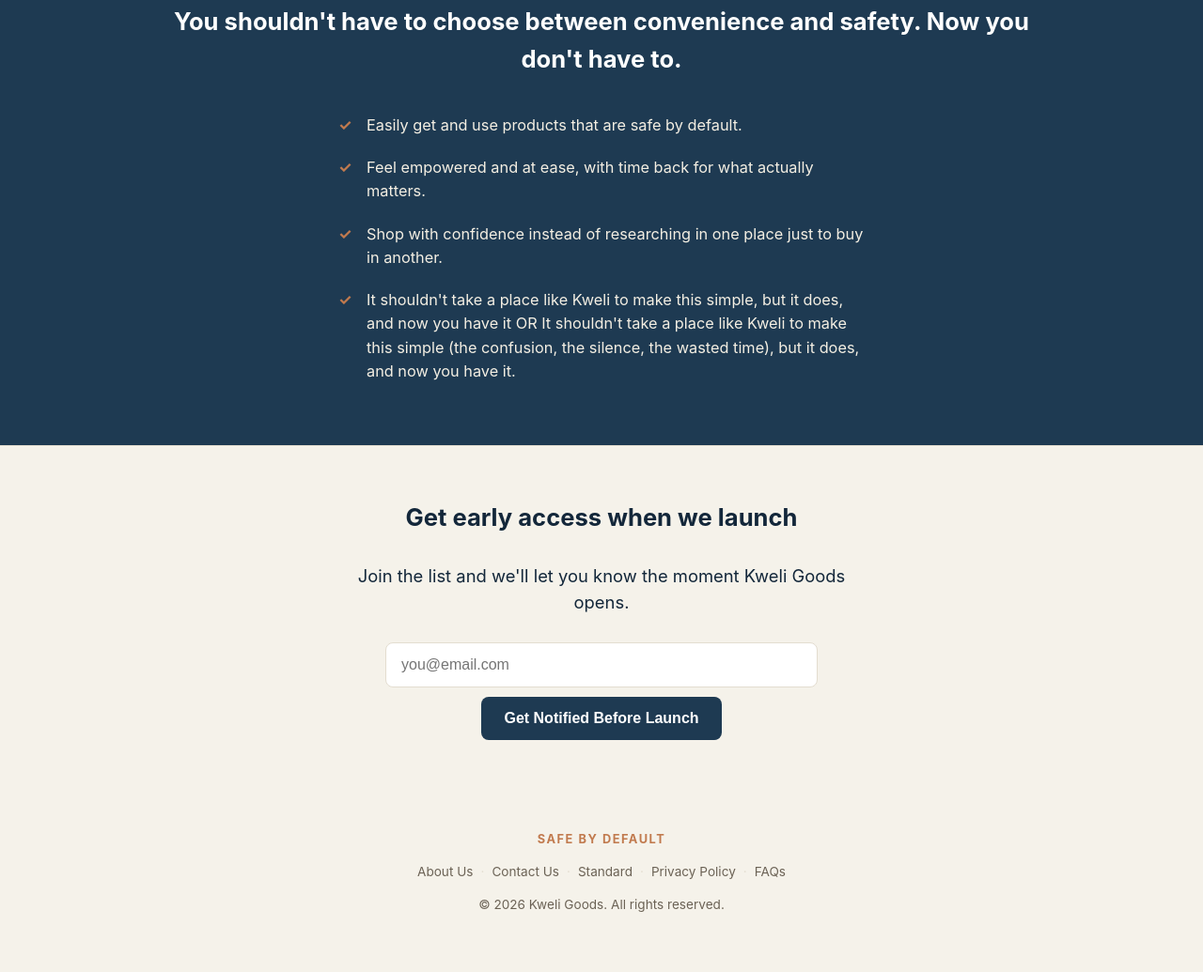
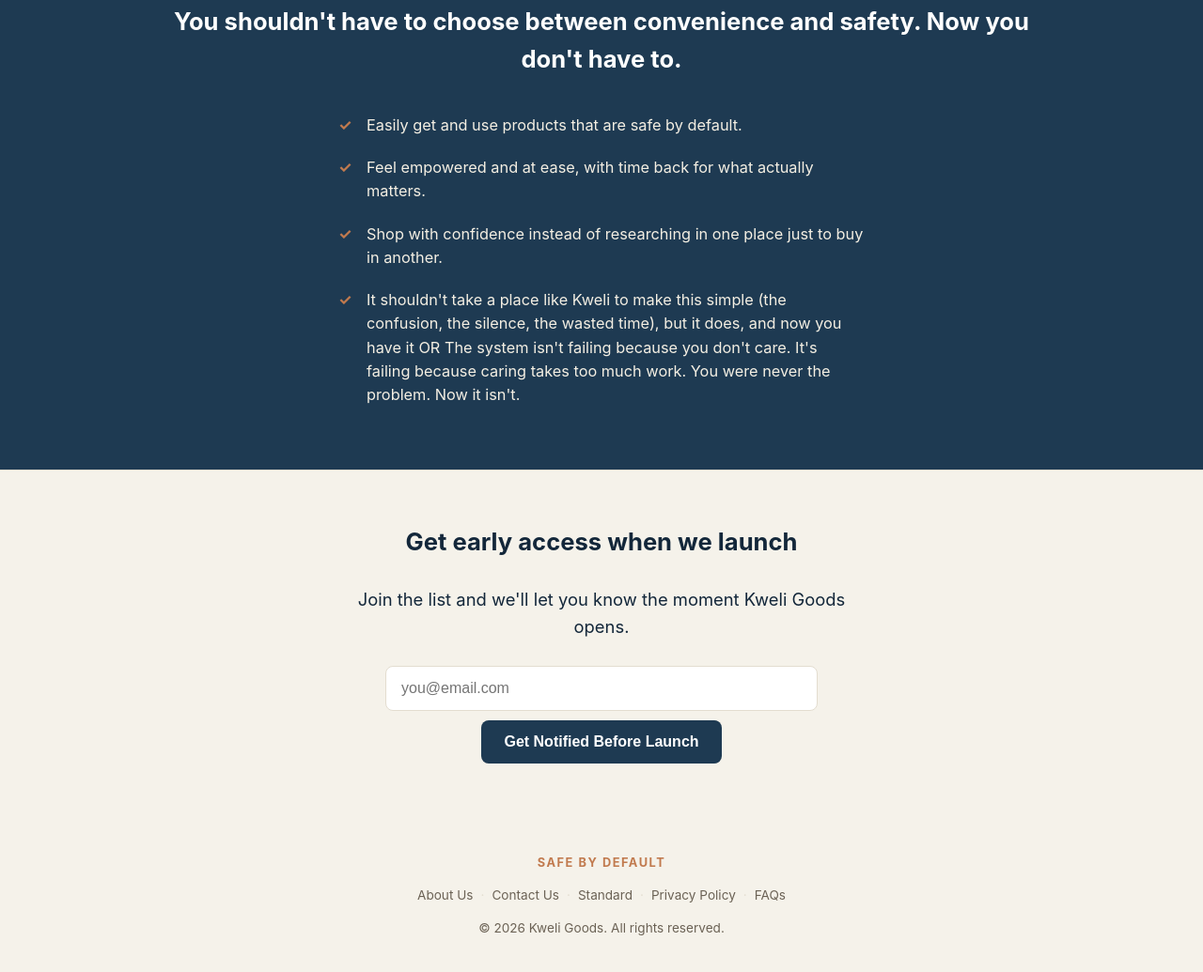
Before and after one commit to petenash02/Kweli-Goods-Landing, a plain HTML site: page index.html in a window 1280 px wide. Shown: the part 1998-3033 px from the top of the page at 94% size. Drawn offline with Linux system fonts and the light colour scheme.

Commit message:
Add files via upload

```diff
--- a/index.html
+++ b/index.html
@@ -380,7 +380,7 @@
       <li>Easily get and use products that are safe by default.</li>
       <li>Feel empowered and at ease, with time back for what actually matters.</li>
       <li>Shop with confidence instead of researching in one place just to buy in another.</li>
-      <li>It shouldn't take a place like Kweli to make this simple, but it does, and now you have it OR It shouldn't take a place like Kweli to make this simple (the confusion, the silence, the wasted time), but it does, and now you have it.</li>
+      <li>It shouldn't take a place like Kweli to make this simple (the confusion, the silence, the wasted time), but it does, and now you have it OR The system isn't failing because you don't care. It's failing because caring takes too much work. You were never the problem. Now it isn't.</li>
     </ul>
   </div>
 </section>
```
